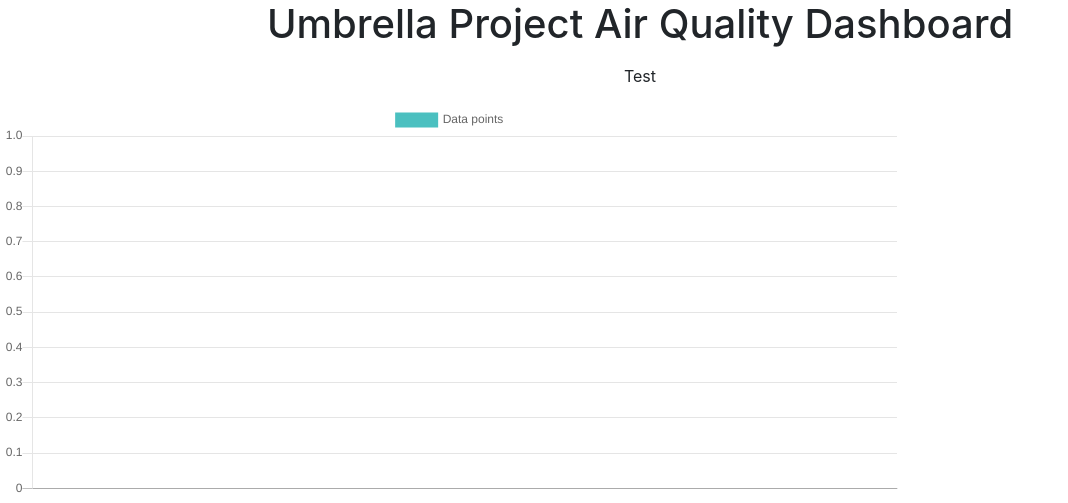
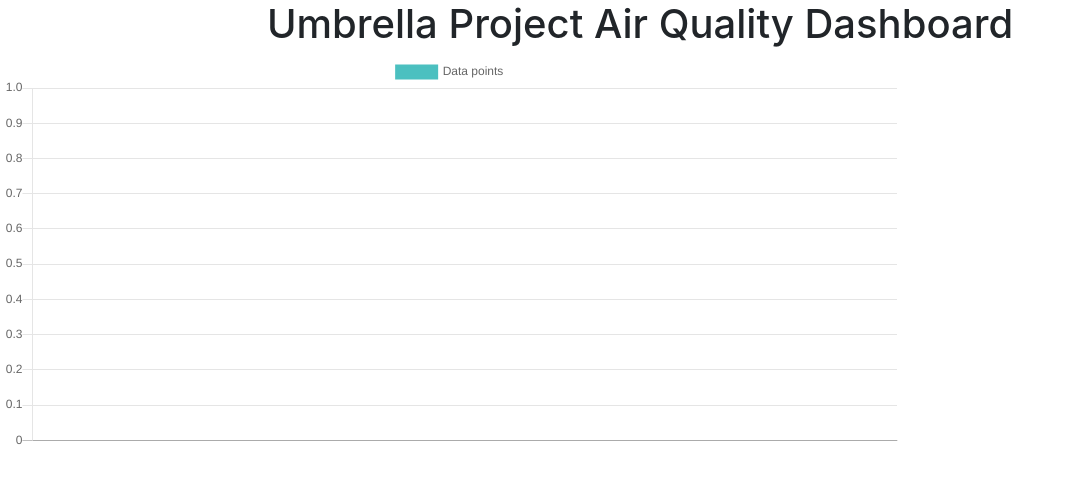
Before and after one commit to farismufti/Air-Quality-Dashboard, a Flask app: template templates/MainPage.html in a window 1280 px wide. Shown: the part 104-607 px from the top of the page, without its empty margins (0-1068 px from the left). Run offline with Flask 2, Linux system fonts and the light colour scheme; the template is opened without the code that fills it: most values are stand-ins (such as "Sample title", 1, 10 or a date in 2020).

Commit message:
Modification

```diff
--- a/templates/MainPage.html
+++ b/templates/MainPage.html
@@ -19,7 +19,6 @@
     {% include 'NavBar.html' %}
 
     <h1><div style="text-align: center;">Umbrella Project Air Quality Dashboard</div></h1>
-    <p><div style="text-align: center;">Test</div></p>
 
     <canvas id="lineChart" width="900" height="400"></canvas>
 
```
